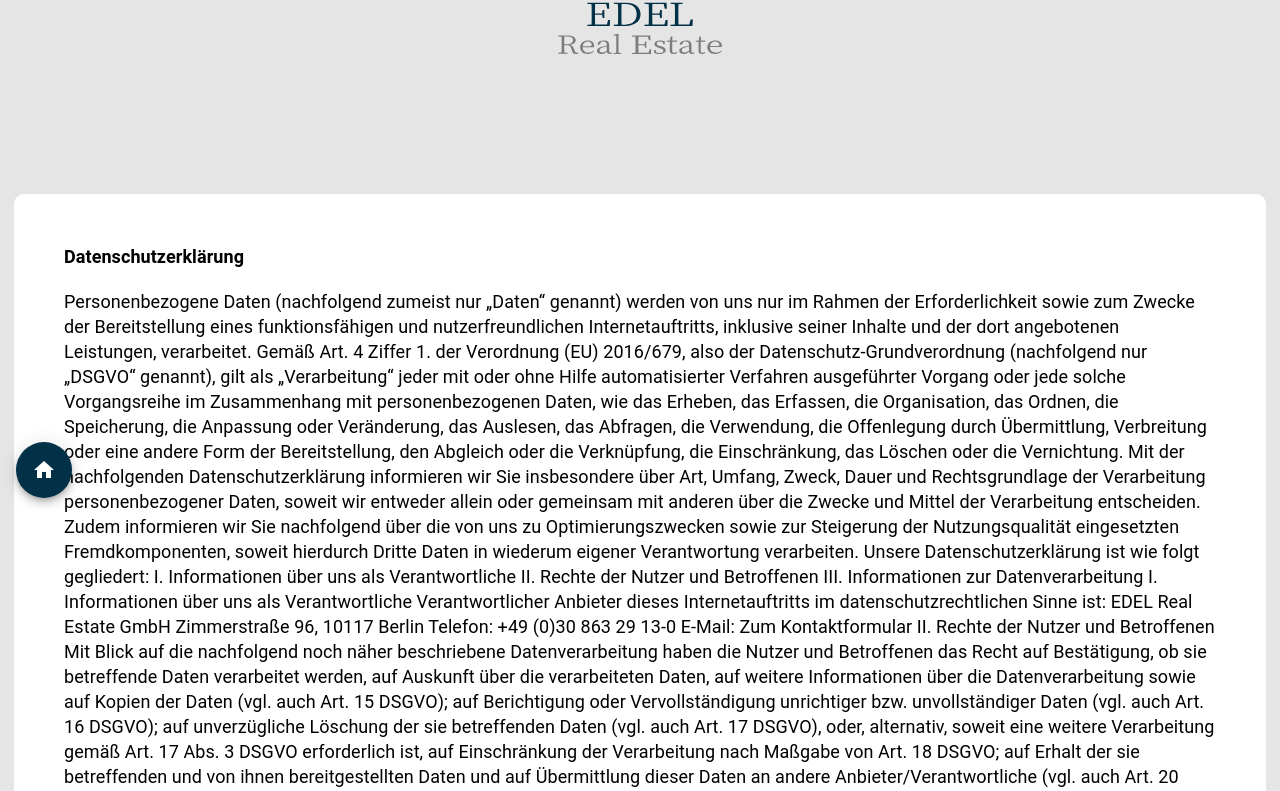
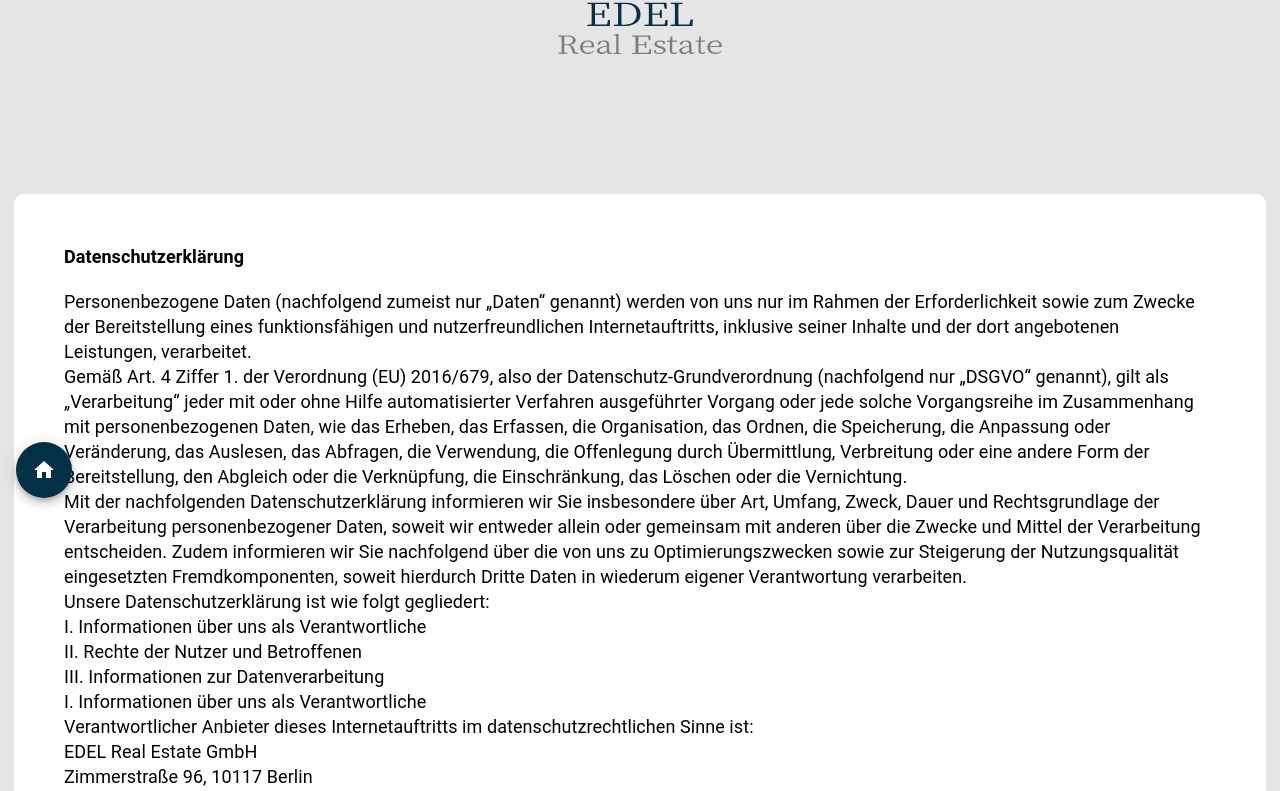
Before and after one commit to tmryanko/edel-re, a React (Create React App) app: page /Terms in a window 1280 px wide. Shown: the part 286-1077 px from the top of the page. Built offline with nearby package versions, Linux system fonts and the light colour scheme; the HTML template or start-up script is replaced by a standard one.

Commit message:
scroller and term page style

```diff
--- a/src/components/ActionButton/index.jsx
+++ b/src/components/ActionButton/index.jsx
@@ -1,7 +1,8 @@
-import React, { useState } from 'react';
+import React, { useState, useEffect } from 'react';
 import Fab from '@material-ui/core/Fab';
 import HomeIcon from '@material-ui/icons/Home';
 import { makeStyles } from '@material-ui/core/styles';
+import { useScrollDirection } from '../../hooks/useScrollDirection';
 
 const useStyles = makeStyles((theme) => ({
   root: {
@@ -22,10 +23,21 @@
 }));
 
 const ActionButton = () => {
+  const scrollDirection = useScrollDirection();
+
   const classes = useStyles();
 
   const [isShown, setIsShown] = useState(true);
 
+  console.log(scrollDirection);
+
+  useEffect(() => {
+    if (scrollDirection === 'up') {
+      setIsShown(false);
+    } else {
+      setIsShown(true);
+    }
+  }, [scrollDirection]);
   const handleFabClick = () => {
     window.open(
       'https://www.immobilienscout24.de/anbieter/edel-real-estate-gmbh/a784903773e5aed7405977b',
--- /dev/null
+++ b/src/hooks/useScrollDirection.js
@@ -0,0 +1,25 @@
+import { useState, useEffect } from 'react';
+
+export const useScrollDirection = () => {
+  const [scrollDirection, setScrollDirection] = useState(null);
+  const [prevOffset, setPrevOffset] = useState(0);
+  const toggleScrollDirection = () => {
+    let scrollY = window.scrollY;
+    if (scrollY === 0) {
+      setScrollDirection(null);
+    }
+    if (scrollY > prevOffset) {
+      setScrollDirection('down');
+    } else if (scrollY < prevOffset) {
+      setScrollDirection('up');
+    }
+    setPrevOffset(scrollY);
+  };
+  useEffect(() => {
+    window.addEventListener('scroll', toggleScrollDirection);
+    return () => {
+      window.removeEventListener('scroll', toggleScrollDirection);
+    };
+  });
+  return scrollDirection;
+};
--- a/src/pages/Impressum/style.js
+++ b/src/pages/Impressum/style.js
@@ -18,6 +18,11 @@
   color: #000000;
   padding: 30px;
   margin: 100px 0 100px 0;
+  @media (max-width: 768px) {
+    margin: 10px 0 10px 0;
+    padding: 10px;
+    width: 90%;
+  }
 `;
 
 export const PageTitle = styled.div`
--- a/src/pages/Terms/index.jsx
+++ b/src/pages/Terms/index.jsx
@@ -11,131 +11,185 @@
         von uns nur im Rahmen der Erforderlichkeit sowie zum Zwecke der
         Bereitstellung eines funktionsfähigen und nutzerfreundlichen
         Internetauftritts, inklusive seiner Inhalte und der dort angebotenen
-        Leistungen, verarbeitet. Gemäß Art. 4 Ziffer 1. der Verordnung (EU)
-        2016/679, also der Datenschutz-Grundverordnung (nachfolgend nur „DSGVO“
-        genannt), gilt als „Verarbeitung“ jeder mit oder ohne Hilfe
-        automatisierter Verfahren ausgeführter Vorgang oder jede solche
-        Vorgangsreihe im Zusammenhang mit personenbezogenen Daten, wie das
-        Erheben, das Erfassen, die Organisation, das Ordnen, die Speicherung,
-        die Anpassung oder Veränderung, das Auslesen, das Abfragen, die
-        Verwendung, die Offenlegung durch Übermittlung, Verbreitung oder eine
-        andere Form der Bereitstellung, den Abgleich oder die Verknüpfung, die
-        Einschränkung, das Löschen oder die Vernichtung. Mit der nachfolgenden
-        Datenschutzerklärung informieren wir Sie insbesondere über Art, Umfang,
-        Zweck, Dauer und Rechtsgrundlage der Verarbeitung personenbezogener
-        Daten, soweit wir entweder allein oder gemeinsam mit anderen über die
-        Zwecke und Mittel der Verarbeitung entscheiden. Zudem informieren wir
-        Sie nachfolgend über die von uns zu Optimierungszwecken sowie zur
-        Steigerung der Nutzungsqualität eingesetzten Fremdkomponenten, soweit
-        hierdurch Dritte Daten in wiederum eigener Verantwortung verarbeiten.
-        Unsere Datenschutzerklärung ist wie folgt gegliedert: I. Informationen
-        über uns als Verantwortliche II. Rechte der Nutzer und Betroffenen III.
-        Informationen zur Datenverarbeitung I. Informationen über uns als
-        Verantwortliche Verantwortlicher Anbieter dieses Internetauftritts im
-        datenschutzrechtlichen Sinne ist: EDEL Real Estate GmbH Zimmerstraße 96,
-        10117 Berlin Telefon: +49 (0)30 863 29 13-0 E-Mail: Zum Kontaktformular
-        II. Rechte der Nutzer und Betroffenen Mit Blick auf die nachfolgend noch
-        näher beschriebene Datenverarbeitung haben die Nutzer und Betroffenen
-        das Recht auf Bestätigung, ob sie betreffende Daten verarbeitet werden,
-        auf Auskunft über die verarbeiteten Daten, auf weitere Informationen
-        über die Datenverarbeitung sowie auf Kopien der Daten (vgl. auch Art. 15
-        DSGVO); auf Berichtigung oder Vervollständigung unrichtiger bzw.
-        unvollständiger Daten (vgl. auch Art. 16 DSGVO); auf unverzügliche
-        Löschung der sie betreffenden Daten (vgl. auch Art. 17 DSGVO), oder,
-        alternativ, soweit eine weitere Verarbeitung gemäß Art. 17 Abs. 3 DSGVO
-        erforderlich ist, auf Einschränkung der Verarbeitung nach Maßgabe von
-        Art. 18 DSGVO; auf Erhalt der sie betreffenden und von ihnen
-        bereitgestellten Daten und auf Übermittlung dieser Daten an andere
-        Anbieter/Verantwortliche (vgl. auch Art. 20 DSGVO); auf Beschwerde
-        gegenüber der Aufsichtsbehörde, sofern sie der Ansicht sind, dass die
-        sie betreffenden Daten durch den Anbieter unter Verstoß gegen
-        datenschutzrechtliche Bestimmungen verarbeitet werden (vgl. auch Art. 77
-        DSGVO). Darüber hinaus ist der Anbieter dazu verpflichtet, alle
-        Empfänger, denen gegenüber Daten durch den Anbieter offengelegt worden
-        sind, über jedwede Berichtigung oder Löschung von Daten oder die
-        Einschränkung der Verarbeitung, die aufgrund der Artikel 16, 17 Abs. 1,
-        18 DSGVO erfolgt, zu unterrichten. Diese Verpflichtung besteht jedoch
-        nicht, soweit diese Mitteilung unmöglich oder mit einem
-        unverhältnismäßigen Aufwand verbunden ist. Unbeschadet dessen hat der
-        Nutzer ein Recht auf Auskunft über diese Empfänger. Ebenfalls haben die
-        Nutzer und Betroffenen nach Art. 21 DSGVO das Recht auf Widerspruch
-        gegen die künftige Verarbeitung der sie betreffenden Daten, sofern die
-        Daten durch den Anbieter nach Maßgabe von Art. 6 Abs. 1 lit. f) DSGVO
-        verarbeitet werden. Insbesondere ist ein Widerspruch gegen die
-        Datenverarbeitung zum Zwecke der Direktwerbung statthaft. III.
-        Informationen zur Datenverarbeitung Ihre bei Nutzung unseres
-        Internetauftritts verarbeiteten Daten werden gelöscht oder gesperrt,
-        sobald der Zweck der Speicherung entfällt, der Löschung der Daten keine
-        gesetzlichen Aufbewahrungspflichten entgegenstehen und nachfolgend keine
-        anderslautenden Angaben zu einzelnen Verarbeitungsverfahren gemacht
-        werden. Serverdaten Aus technischen Gründen, insbesondere zur
-        Gewährleistung eines sicheren und stabilen Internetauftritts, werden
-        Daten durch Ihren Internet-Browser an uns bzw. an unseren
-        Webspace-Provider übermittelt. Mit diesen sog. Server-Logfiles werden
-        u.a. Typ und Version Ihres Internetbrowsers, das Betriebssystem, die
-        Website, von der aus Sie auf unseren Internetauftritt gewechselt haben
-        (Referrer URL), die Website(s) unseres Internetauftritts, die Sie
-        besuchen, Datum und Uhrzeit des jeweiligen Zugriffs sowie die IP-Adresse
-        des Internetanschlusses, von dem aus die Nutzung unseres
-        Internetauftritts erfolgt, erhoben. Diese so erhobenen Daten werden
-        vorrübergehend gespeichert, dies jedoch nicht gemeinsam mit anderen
-        Daten von Ihnen. Diese Speicherung erfolgt auf der Rechtsgrundlage von
-        Art. 6 Abs. 1 lit. f) DSGVO. Unser berechtigtes Interesse liegt in der
-        Verbesserung, Stabilität, Funktionalität und Sicherheit unseres
-        Internetauftritts. Die Daten werden spätestens nach sieben Tage wieder
-        gelöscht, soweit keine weitere Aufbewahrung zu Beweiszwecken
-        erforderlich ist. Andernfalls sind die Daten bis zur endgültigen Klärung
-        eines Vorfalls ganz oder teilweise von der Löschung ausgenommen. Cookies
-        a) Sitzungs-Cookies/Session-Cookies Wir verwenden mit unserem
-        Internetauftritt sog. Cookies. Cookies sind kleine Textdateien oder
-        andere Speichertechnologien, die durch den von Ihnen eingesetzten
-        Internet-Browser auf Ihrem Endgerät ablegt und gespeichert werden. Durch
-        diese Cookies werden im individuellen Umfang bestimmte Informationen von
-        Ihnen, wie beispielsweise Ihre Browser- oder Standortdaten oder Ihre
-        IP-Adresse, verarbeitet. Durch diese Verarbeitung wird unser
-        Internetauftritt benutzerfreundlicher, effektiver und sicherer, da die
-        Verarbeitung bspw. die Wiedergabe unseres Internetauftritts in
-        unterschiedlichen Sprachen oder das Angebot einer Warenkorbfunktion
-        ermöglicht. Rechtsgrundlage dieser Verarbeitung ist Art. 6 Abs. 1 lit
-        b.) DSGVO, sofern diese Cookies Daten zur Vertragsanbahnung oder
-        Vertragsabwicklung verarbeitet werden. Falls die Verarbeitung nicht der
-        Vertragsanbahnung oder Vertragsabwicklung dient, liegt unser
-        berechtigtes Interesse in der Verbesserung der Funktionalität unseres
-        Internetauftritts. Rechtsgrundlage ist in dann Art. 6 Abs. 1 lit. f)
-        DSGVO. Mit Schließen Ihres Internet-Browsers werden diese
-        Session-Cookies gelöscht. b) Drittanbieter-Cookies Gegebenenfalls werden
-        mit unserem Internetauftritt auch Cookies von Partnerunternehmen, mit
-        denen wir zum Zwecke der Werbung, der Analyse oder der Funktionalitäten
-        unseres Internetauftritts zusammenarbeiten, verwendet. Die Einzelheiten
-        hierzu, insbesondere zu den Zwecken und den Rechtsgrundlagen der
-        Verarbeitung solcher Drittanbieter-Cookies, entnehmen Sie bitte den
-        nachfolgenden Informationen. c) Beseitigungsmöglichkeit Sie können die
-        Installation der Cookies durch eine Einstellung Ihres Internet-Browsers
-        verhindern oder einschränken. Ebenfalls können Sie bereits gespeicherte
-        Cookies jederzeit löschen. Die hierfür erforderlichen Schritte und
-        Maßnahmen hängen jedoch von Ihrem konkret genutzten Internet-Browser ab.
-        Bei Fragen benutzen Sie daher bitte die Hilfefunktion oder Dokumentation
-        Ihres Internet-Browsers oder wenden sich an dessen Hersteller bzw.
-        Support. Bei sog. Flash-Cookies kann die Verarbeitung allerdings nicht
-        über die Einstellungen des Browsers unterbunden werden. Stattdessen
-        müssen Sie insoweit die Einstellung Ihres Flash-Players ändern. Auch die
-        hierfür erforderlichen Schritte und Maßnahmen hängen von Ihrem konkret
-        genutzten Flash-Player ab. Bei Fragen benutzen Sie daher bitte ebenso
-        die Hilfefunktion oder Dokumentation Ihres Flash-Players oder wenden
-        sich an den Hersteller bzw. Benutzer-Support. Sollten Sie die
-        Installation der Cookies verhindern oder einschränken, kann dies
-        allerdings dazu führen, dass nicht sämtliche Funktionen unseres
-        Internetauftritts vollumfänglich nutzbar sind. Kontaktanfragen /
-        Kontaktmöglichkeit Sofern Sie per Kontaktformular oder E-Mail mit uns in
-        Kontakt treten, werden die dabei von Ihnen angegebenen Daten zur
-        Bearbeitung Ihrer Anfrage genutzt. Die Angabe der Daten ist zur
-        Bearbeitung und Beantwortung Ihre Anfrage erforderlich – ohne deren
-        Bereitstellung können wir Ihre Anfrage nicht oder allenfalls
-        eingeschränkt beantworten. Rechtsgrundlage für diese Verarbeitung ist
-        Art. 6 Abs. 1 lit. b) DSGVO. Ihre Daten werden gelöscht, sofern Ihre
-        Anfrage abschließend beantwortet worden ist und der Löschung keine
-        gesetzlichen Aufbewahrungspflichten entgegenstehen, wie bspw. bei einer
-        sich etwaig anschließenden Vertragsabwicklung.
+        Leistungen, verarbeitet.
+        <br />
+        Gemäß Art. 4 Ziffer 1. der Verordnung (EU) 2016/679, also der
+        Datenschutz-Grundverordnung (nachfolgend nur „DSGVO“ genannt), gilt als
+        „Verarbeitung“ jeder mit oder ohne Hilfe automatisierter Verfahren
+        ausgeführter Vorgang oder jede solche Vorgangsreihe im Zusammenhang mit
+        personenbezogenen Daten, wie das Erheben, das Erfassen, die
+        Organisation, das Ordnen, die Speicherung, die Anpassung oder
+        Veränderung, das Auslesen, das Abfragen, die Verwendung, die Offenlegung
+        durch Übermittlung, Verbreitung oder eine andere Form der
+        Bereitstellung, den Abgleich oder die Verknüpfung, die Einschränkung,
+        das Löschen oder die Vernichtung.
+        <br />
+        Mit der nachfolgenden Datenschutzerklärung informieren wir Sie
+        insbesondere über Art, Umfang, Zweck, Dauer und Rechtsgrundlage der
+        Verarbeitung personenbezogener Daten, soweit wir entweder allein oder
+        gemeinsam mit anderen über die Zwecke und Mittel der Verarbeitung
+        entscheiden. Zudem informieren wir Sie nachfolgend über die von uns zu
+        Optimierungszwecken sowie zur Steigerung der Nutzungsqualität
+        eingesetzten Fremdkomponenten, soweit hierdurch Dritte Daten in wiederum
+        eigener Verantwortung verarbeiten.
+        <br />
+        Unsere Datenschutzerklärung ist wie folgt gegliedert:
+        <br />
+        I. Informationen über uns als Verantwortliche
+        <br />
+        II. Rechte der Nutzer und Betroffenen
+        <br />
+        III. Informationen zur Datenverarbeitung
+        <br />
+        I. Informationen über uns als Verantwortliche
+        <br />
+        Verantwortlicher Anbieter dieses Internetauftritts im
+        datenschutzrechtlichen Sinne ist:
+        <br />
+        EDEL Real Estate GmbH
+        <br />
+        Zimmerstraße 96, 10117 Berlin
+        <br />
+        Telefon: +49 (0)30 863 29 13-0
+        <br />
+        E-Mail: Zum Kontaktformular
+        <br />
+        II. Rechte der Nutzer und Betroffenen
+        <br />
+        <br />
+        Mit Blick auf die nachfolgend noch näher beschriebene Datenverarbeitung
+        haben die Nutzer und Betroffenen das Recht auf Bestätigung, ob sie
+        betreffende Daten verarbeitet werden, auf Auskunft über die
+        verarbeiteten Daten, auf weitere Informationen über die
+        Datenverarbeitung sowie auf Kopien der Daten (vgl. auch Art. 15 DSGVO);
+        auf Berichtigung oder Vervollständigung unrichtiger bzw. unvollständiger
+        Daten (vgl. auch Art. 16 DSGVO);
+        <br />
+        auf unverzügliche Löschung der sie betreffenden Daten (vgl. auch Art. 17
+        DSGVO), oder, alternativ, soweit eine weitere Verarbeitung gemäß Art. 17
+        Abs. 3 DSGVO erforderlich ist, auf Einschränkung der Verarbeitung nach
+        Maßgabe von Art. 18 DSGVO;
+        <br />
+        auf Erhalt der sie betreffenden und von ihnen bereitgestellten Daten und
+        auf Übermittlung dieser Daten an andere Anbieter/Verantwortliche (vgl.
+        auch Art. 20 DSGVO);
+        <br />
+        auf Beschwerde gegenüber der Aufsichtsbehörde, sofern sie der Ansicht
+        sind, dass die sie betreffenden Daten durch den Anbieter unter Verstoß
+        gegen datenschutzrechtliche Bestimmungen verarbeitet werden (vgl. auch
+        Art. 77 DSGVO).
+        <br />
+        Darüber hinaus ist der Anbieter dazu verpflichtet, alle Empfänger, denen
+        gegenüber Daten durch den Anbieter offengelegt worden sind, über jedwede
+        Berichtigung oder Löschung von Daten oder die Einschränkung der
+        Verarbeitung, die aufgrund der Artikel 16, 17 Abs. 1, 18 DSGVO erfolgt,
+        zu unterrichten. Diese Verpflichtung besteht jedoch nicht, soweit diese
+        Mitteilung unmöglich oder mit einem unverhältnismäßigen Aufwand
+        verbunden ist. Unbeschadet dessen hat der Nutzer ein Recht auf Auskunft
+        über diese Empfänger.
+        <br />
+        Ebenfalls haben die Nutzer und Betroffenen nach Art. 21 DSGVO das Recht
+        auf Widerspruch gegen die künftige Verarbeitung der sie betreffenden
+        Daten, sofern die Daten durch den Anbieter nach Maßgabe von Art. 6 Abs.
+        1 lit. f) DSGVO verarbeitet werden. Insbesondere ist ein Widerspruch
+        gegen die Datenverarbeitung zum Zwecke der Direktwerbung statthaft.
+        <br />
+        III. Informationen zur Datenverarbeitung
+        <br />
+        Ihre bei Nutzung unseres Internetauftritts verarbeiteten Daten werden
+        gelöscht oder gesperrt, sobald der Zweck der Speicherung entfällt, der
+        Löschung der Daten keine gesetzlichen Aufbewahrungspflichten
+        entgegenstehen und nachfolgend keine anderslautenden Angaben zu
+        einzelnen Verarbeitungsverfahren gemacht werden.
+        <br />
+        Serverdaten
+        <br />
+        Aus technischen Gründen, insbesondere zur Gewährleistung eines sicheren
+        und stabilen Internetauftritts, werden Daten durch Ihren
+        Internet-Browser an uns bzw. an unseren Webspace-Provider übermittelt.
+        Mit diesen sog. Server-Logfiles werden u.a. Typ und Version Ihres
+        Internetbrowsers, das Betriebssystem, die Website, von der aus Sie auf
+        unseren Internetauftritt gewechselt haben (Referrer URL), die Website(s)
+        unseres Internetauftritts, die Sie besuchen, Datum und Uhrzeit des
+        jeweiligen Zugriffs sowie die IP-Adresse des Internetanschlusses, von
+        dem aus die Nutzung unseres Internetauftritts erfolgt, erhoben. Diese so
+        erhobenen Daten werden vorrübergehend gespeichert, dies jedoch nicht
+        gemeinsam mit anderen Daten von Ihnen.
+        <br />
+        Diese Speicherung erfolgt auf der Rechtsgrundlage von Art. 6 Abs. 1 lit.
+        f) DSGVO. Unser berechtigtes Interesse liegt in der Verbesserung,
+        Stabilität, Funktionalität und Sicherheit unseres Internetauftritts.
+        <br />
+        Die Daten werden spätestens nach sieben Tage wieder gelöscht, soweit
+        keine weitere Aufbewahrung zu Beweiszwecken erforderlich ist.
+        Andernfalls sind die Daten bis zur endgültigen Klärung eines Vorfalls
+        ganz oder teilweise von der Löschung ausgenommen.
+        <br />
+        Cookies
+        <br />
+        a) Sitzungs-Cookies/Session-Cookies
+        <br />
+        Wir verwenden mit unserem Internetauftritt sog. Cookies. Cookies sind
+        kleine Textdateien oder andere Speichertechnologien, die durch den von
+        Ihnen eingesetzten Internet-Browser auf Ihrem Endgerät ablegt und
+        gespeichert werden. Durch diese Cookies werden im individuellen Umfang
+        bestimmte Informationen von Ihnen, wie beispielsweise Ihre Browser- oder
+        Standortdaten oder Ihre IP-Adresse, verarbeitet. Durch diese
+        Verarbeitung wird unser Internetauftritt benutzerfreundlicher,
+        effektiver und sicherer, da die Verarbeitung bspw. die Wiedergabe
+        unseres Internetauftritts in unterschiedlichen Sprachen oder das Angebot
+        einer Warenkorbfunktion ermöglicht. Rechtsgrundlage dieser Verarbeitung
+        ist Art. 6 Abs. 1 lit b.) DSGVO, sofern diese Cookies Daten zur
+        Vertragsanbahnung oder Vertragsabwicklung verarbeitet werden. Falls die
+        Verarbeitung nicht der Vertragsanbahnung oder Vertragsabwicklung dient,
+        liegt unser berechtigtes Interesse in der Verbesserung der
+        Funktionalität unseres Internetauftritts. Rechtsgrundlage ist in dann
+        Art. 6 Abs. 1 lit. f) DSGVO. Mit Schließen Ihres Internet-Browsers
+        werden diese Session-Cookies gelöscht.
+        <br />
+        b) Drittanbieter-Cookies
+        <br />
+        Gegebenenfalls werden mit unserem Internetauftritt auch Cookies von
+        Partnerunternehmen, mit denen wir zum Zwecke der Werbung, der Analyse
+        oder der Funktionalitäten unseres Internetauftritts zusammenarbeiten,
+        verwendet. Die Einzelheiten hierzu, insbesondere zu den Zwecken und den
+        Rechtsgrundlagen der Verarbeitung solcher Drittanbieter-Cookies,
+        entnehmen Sie bitte den nachfolgenden Informationen.
+        <br />
+        c) Beseitigungsmöglichkeit
+        <br />
+        Sie können die Installation der Cookies durch eine Einstellung Ihres
+        Internet-Browsers verhindern oder einschränken. Ebenfalls können Sie
+        bereits gespeicherte Cookies jederzeit löschen. Die hierfür
+        erforderlichen Schritte und Maßnahmen hängen jedoch von Ihrem konkret
+        genutzten Internet-Browser ab. Bei Fragen benutzen Sie daher bitte die
+        Hilfefunktion oder Dokumentation Ihres Internet-Browsers oder wenden
+        sich an dessen Hersteller bzw. Support. Bei sog. Flash-Cookies kann die
+        Verarbeitung allerdings nicht über die Einstellungen des Browsers
+        unterbunden werden. Stattdessen müssen Sie insoweit die Einstellung
+        Ihres Flash-Players ändern. Auch die hierfür erforderlichen Schritte und
+        Maßnahmen hängen von Ihrem konkret genutzten Flash-Player ab. Bei Fragen
+        benutzen Sie daher bitte ebenso die Hilfefunktion oder Dokumentation
+        Ihres Flash-Players oder wenden sich an den Hersteller bzw.
+        Benutzer-Support. Sollten Sie die Installation der Cookies verhindern
+        oder einschränken, kann dies allerdings dazu führen, dass nicht
+        sämtliche Funktionen unseres Internetauftritts vollumfänglich nutzbar
+        sind.
+        <br />
+        Kontaktanfragen / Kontaktmöglichkeit
+        <br />
+        Sofern Sie per Kontaktformular oder E-Mail mit uns in Kontakt treten,
+        werden die dabei von Ihnen angegebenen Daten zur Bearbeitung Ihrer
+        Anfrage genutzt. Die Angabe der Daten ist zur Bearbeitung und
+        Beantwortung Ihre Anfrage erforderlich – ohne deren Bereitstellung
+        können wir Ihre Anfrage nicht oder allenfalls eingeschränkt beantworten.
+        <br />
+        Rechtsgrundlage für diese Verarbeitung ist Art. 6 Abs. 1 lit. b) DSGVO.
+        <br />
+        Ihre Daten werden gelöscht, sofern Ihre Anfrage abschließend beantwortet
+        worden ist und der Löschung keine gesetzlichen Aufbewahrungspflichten
+        entgegenstehen, wie bspw. bei einer sich etwaig anschließenden
+        Vertragsabwicklung.
       </PageText>
       <PageTitle>Google Analytics </PageTitle>
       <PageText>
--- a/src/pages/Terms/style.js
+++ b/src/pages/Terms/style.js
@@ -14,10 +14,14 @@
   font-family: Roboto;
   font-size: 18px;
   line-height: 25px;
-
+  word-break: break-word;
   letter-spacing: 0.004em;
 
   color: #000000;
+  @media (max-width: 768px) {
+    margin: 10px 0 10px 0;
+    padding: 10px;
+  }
 `;
 
 export const PageTitle = styled.div`
```
Also changed, not shown: src/reducer/LangReducer.js (deleted, +0 -13 lines).
